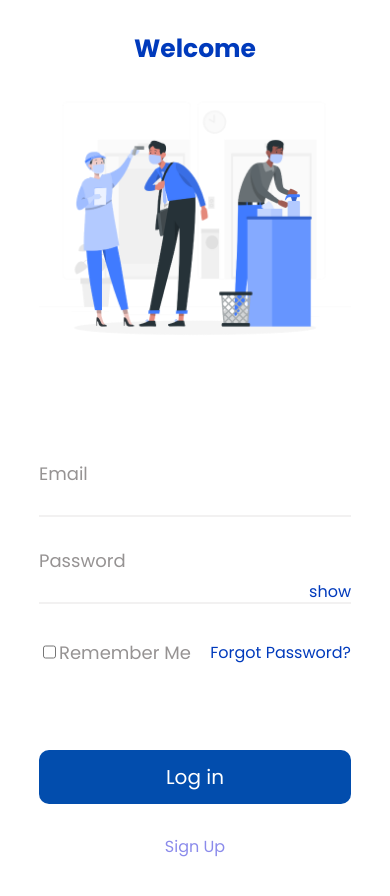
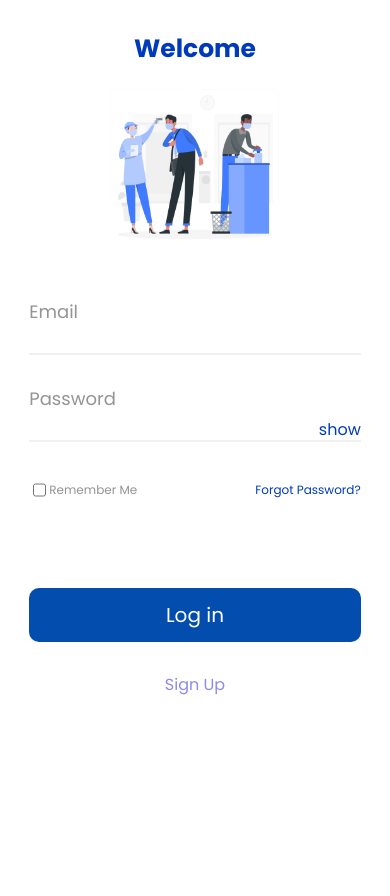
Before and after one commit to harzyz/Kluster-Health-Frontend, a React (Create React App) app: page / in a window 390 px wide. Shown: the top 896 px of the page. After the commit the page ends 844 px from the top, so only its background shows below. Built offline with nearby package versions, Linux system fonts and the light colour scheme.

Commit message:
first commit

```diff
--- /dev/null
+++ b/src/context/AuthContext.js
@@ -0,0 +1,30 @@
+import { createContext, useState } from 'react'
+import 'react-toastify/dist/ReactToastify.css';
+
+const AuthContext = createContext();
+
+export const AuthProvider = ({children}) => {
+
+
+  const [formData, setFormData] = useState({
+    email: "",
+    password: ""
+  });
+
+  const onChange = (e) => {
+    setFormData((prev) => ({
+      ...prev,
+      [e.target.id]: e.target.value
+    }))
+  };
+
+
+  return <AuthContext.Provider value={{
+    formData,
+    onChange,
+  }}>
+    {children}
+  </AuthContext.Provider>
+}
+
+export default AuthContext
--- a/src/pages/Login.jsx
+++ b/src/pages/Login.jsx
@@ -1,29 +1,23 @@
-import React, { useState } from "react";
+import React, { useState, useContext } from "react";
 import { ToastContainer, toast } from 'react-toastify';
 import 'react-toastify/dist/ReactToastify.css';
 import styles from "./Registerpage.module.css";
 import { Link, useNavigate } from "react-router-dom";
 import image1 from "../images/sing2img.png";
+import AuthContext from "../context/AuthContext";
 
 function Login() {
 
+  const { formData, onChange } = useContext(AuthContext)
   const navigate = useNavigate()
 
   const [isValid, setIsValid] = useState(true);
   const [showPassword, setShowPassword] = useState(false);
-  const [formData, setFormData] = useState({
-    email: "",
-    password: ""
-  });
+
 
   const { email, password} = formData;
 
-  const onChange = (e) => {
-    setFormData((prev) => ({
-      ...prev,
-      [e.target.id]: e.target.value
-    }))
-  };
+
 
   const validateForm = () => {
     // Validate each field individually
@@ -32,7 +26,7 @@ function Login() {
     const isPasswordValid = password.trim() !== '';
 
     // Update isValid state based on all validation checks
-    setIsValid(isEmailValid && isPasswordValid);
+    // setIsValid(isEmailValid && isPasswordValid);
 
     // Return true if all fields are valid, otherwise false
     return isEmailValid && isPasswordValid;
@@ -45,22 +39,23 @@ function Login() {
       // Display an error message or handle invalid form submission
       toast.error('Please fill in all required fields');
       return;
-    }else{
+    }else if(isValid){
+      toast.success('Welcome');
       setIsValid(true);
-      toast.success('Registered');
+      fetchData();
     }
 
+  }
 
-    if (isValid) {
-      if (formData.user_type === 'HP') {
-        fetchData();
-        navigate('/ddashboard');
-      } else {
-        fetchData();
-        navigate('/pdashboard');
-      }
-    }
-  }
+  // if (isValid) {
+  //   if (formData.user_type === 'HP') {
+  //     fetchData();
+  //     navigate('/ddashboard');
+  //   } else {
+  //     fetchData();
+  //     navigate('/pdashboard');
+  //   }
+  // }
 
   const fetchData = () => {
     let url = 'https://digital-healthcare-solution-v1.onrender.com/api/token/obtain'
@@ -74,13 +69,13 @@ function Login() {
     }).then((res) => res.json())
     .then((data) => {
       console.log(data)
-      toast.success('Registered');
+      // toast.success('Welcome');
       localStorage.setItem('token', data.access)
       localStorage.setItem('token', data.refresh)
-      if(data.user_type === "PT"){
-        navigate('/pdashboard');
+      if(data.user_type === 'HP'){
+        navigate('/ddashboard')
       }else{
-        navigate('/ddashboard')
+        navigate('/pdashboard')
       }
     })
     .catch((err) => {
@@ -95,7 +90,9 @@ function Login() {
     <div className={styles.formsContainer}>
       <ToastContainer />
       <h2>Welcome</h2>
-      <img className={styles.remove} src={image1} alt="" />
+      <div className={styles.removestyle}>
+        <img className={styles.remove} src={image1} alt="" />
+      </div>
       <form className={styles.regForm}>
         <div className={styles.formControl}>
           <label>Email</label>
@@ -120,7 +117,7 @@ function Login() {
         <div className={styles.forgotPassword}>
           <div className={styles.rememberMe}>
             <input type="checkbox" name="" id="" />
-            <label htmlFor="">Remember Me</label>
+            <label >Remember Me</label>
           </div>
           <span>Forgot Password?</span>
         </div>
--- a/src/pages/Registerpage.module.css
+++ b/src/pages/Registerpage.module.css
@@ -237,6 +237,12 @@
   .regInstructions{
     width: 100%;
   }
+  .rememberMe label{
+    font-size: 12px;
+  }
+  .regForm{
+    padding-top: 0;
+  }
   .forms{
     width: 100%;
   }
@@ -245,8 +251,18 @@
   }
   .remove{
     display: block;
+    height: 100%;
+  }
+  .removestyle{
+    display: flex;
+    justify-content: center;
+    height: 200px;
   }
   .formsContainer{
-    width: 80%;
+    width: 85%;
+  }
+  .forgotPassword span{
+    color: #003ABC;
+    font-size: 12px;
   }
 }
--- a/src/pages/doctorspages/Overviewpage.module.css
+++ b/src/pages/doctorspages/Overviewpage.module.css
@@ -7,7 +7,7 @@
   flex-direction: column;
   gap: 20px;
   padding: 40px;
-  border: 2px solid red;
+  /* border: 2px solid red; */
 }
 h3{
   margin-top: 0;
```
Also changed, not shown: src/App.js (+50 -34 lines).
